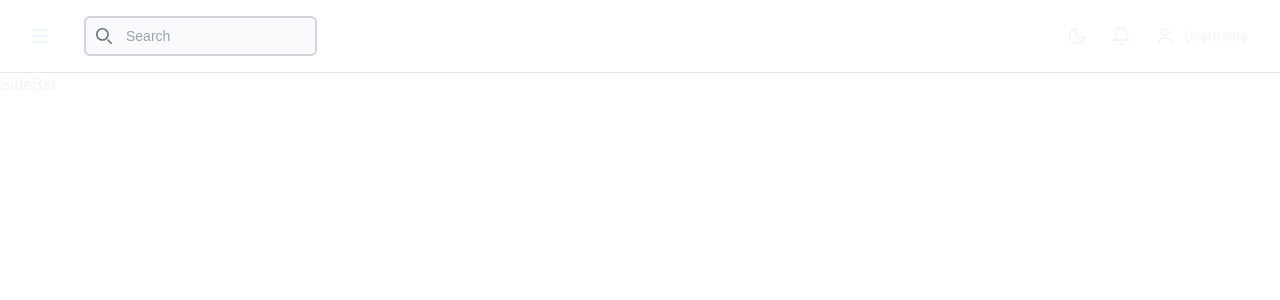
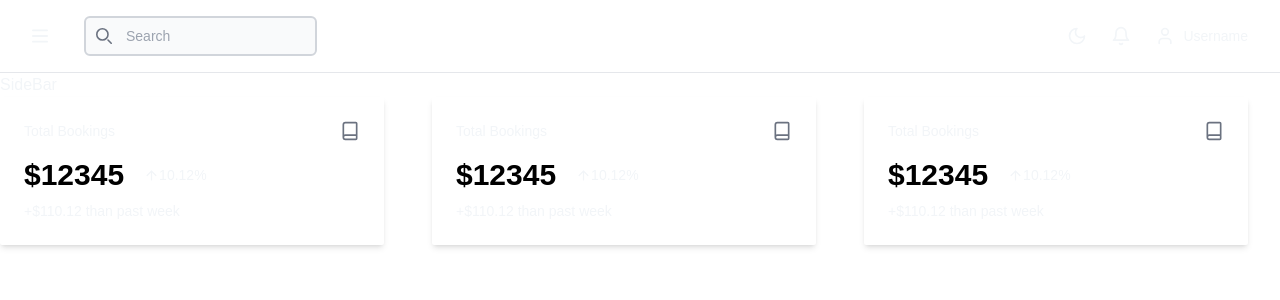
Before and after one commit to surajshr03/dashboard, a Next.js app: page / in a window 1280 px wide. Shown: the top 300 px of the page. Built offline with nearby package versions, Linux system fonts and the light colour scheme.

Commit message:
metrics card added

```diff
--- a/app/globals.css
+++ b/app/globals.css
@@ -20,6 +20,7 @@
     --BgRed: #fee8ee;
     --BgGreen: #eaf7ed;
     --NavIcon: #22262b;
+
   }
 }
 
--- a/app/page.tsx
+++ b/app/page.tsx
@@ -1,7 +1,9 @@
+import Metrics from "@/components/dashboard/Metrics";
 
 export default function Home() {
   return (
     <>
+      <Metrics />
     </>
   );
 }
--- a/components/dashboard/Metrics.tsx
+++ b/components/dashboard/Metrics.tsx
@@ -0,0 +1,70 @@
+import { ArrowUp, BookIcon, DollarSign } from 'lucide-react'
+import React from 'react'
+
+const Metrics = () => {
+    return (<div className='flex gap-12'>
+        <div className="flex justify-between bg-white rounded-sm min-w-96 p-6 shadow-md ">
+            <div className="flex flex-col text-left ">
+                <span className='text-inactive-title text-sm'> Total Bookings</span>
+                <div className="flex gap-3 mt-4">
+                    <p className='text-black text-3xl font-semibold'>$12345</p>
+                    <div className="flex bg-bg-green justify-center items-center p-2 rounded-full">
+                        <ArrowUp className=' text-metricsGreen' size={15} />
+                        <span className=' text-metricsGreen text-sm font-medium '>10.12%</span>
+                    </div>
+                </div>
+                <div className="mt-2">
+                    <p className=' text-metricsGreen text-sm font-medium '>+$110.12
+                        <span className='text-inactive-title text-sm'> than past week</span>
+                    </p>
+                </div>
+            </div>
+            <div className=''>
+                <BookIcon className="bg-metrics-gray text-gray-500" size={20} />
+            </div>
+        </div>
+        <div className="flex justify-between bg-white rounded-sm min-w-96 p-6 shadow-md ">
+            <div className="flex flex-col text-left ">
+                <span className='text-inactive-title text-sm'> Total Bookings</span>
+                <div className="flex gap-3 mt-4">
+                    <p className='text-black text-3xl font-semibold'>$12345</p>
+                    <div className="flex bg-bg-green justify-center items-center p-2 rounded-full">
+                        <ArrowUp className=' text-metricsGreen' size={15} />
+                        <span className=' text-metricsGreen text-sm font-medium '>10.12%</span>
+                    </div>
+                </div>
+                <div className="mt-2">
+                    <p className=' text-metricsGreen text-sm font-medium '>+$110.12
+                        <span className='text-inactive-title text-sm'> than past week</span>
+                    </p>
+                </div>
+            </div>
+            <div className=''>
+                <BookIcon className="bg-metrics-gray text-gray-500" size={20} />
+            </div>
+        </div>
+        <div className="flex justify-between bg-white rounded-sm min-w-96 p-6 shadow-md ">
+            <div className="flex flex-col text-left ">
+                <span className='text-inactive-title text-sm'> Total Bookings</span>
+                <div className="flex gap-3 mt-4">
+                    <p className='text-black text-3xl font-semibold'>$12345</p>
+                    <div className="flex bg-bg-green justify-center items-center p-2 rounded-full">
+                        <ArrowUp className=' text-metricsGreen' size={15} />
+                        <span className=' text-metricsGreen text-sm font-medium '>10.12%</span>
+                    </div>
+                </div>
+                <div className="mt-2">
+                    <p className=' text-metricsGreen text-sm font-medium '>+$110.12
+                        <span className='text-inactive-title text-sm'> than past week</span>
+                    </p>
+                </div>
+            </div>
+            <div className=''>
+                <BookIcon className="bg-metrics-gray text-gray-500" size={20} />
+            </div>
+        </div>
+    </div>
+    )
+}
+
+export default Metrics
--- a/tailwind.config.ts
+++ b/tailwind.config.ts
@@ -1,4 +1,5 @@
 import type { Config } from "tailwindcss";
+import Metrics from "./components/dashboard/Metrics";
 
 export default {
   content: [
@@ -20,6 +21,7 @@ export default {
         "bg-red": "var(--BgRed)",
         "bg-green": "var(--BgGreen)",
         "nav-icon": "var(--NavIcon)",
+        "metrics-icon":"var(--MetricsIcon)",
       },
     },
   },
```
